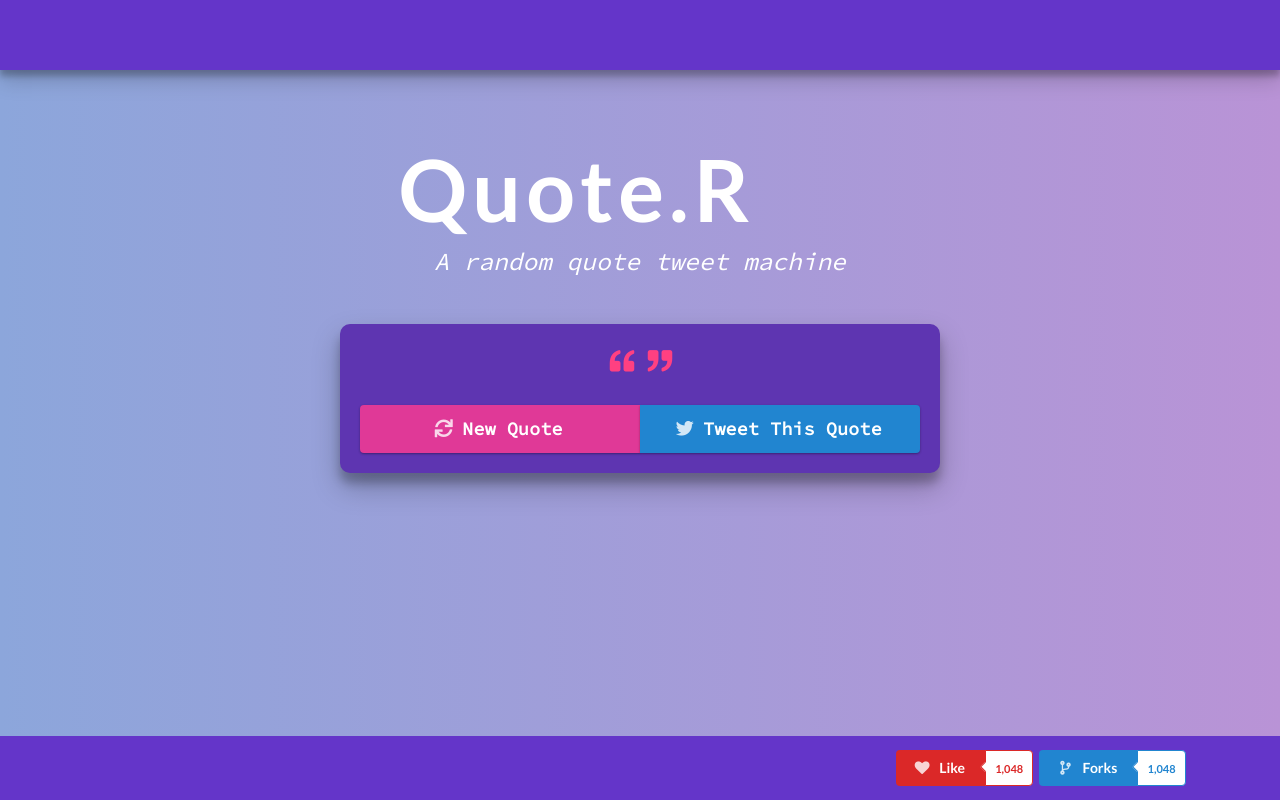
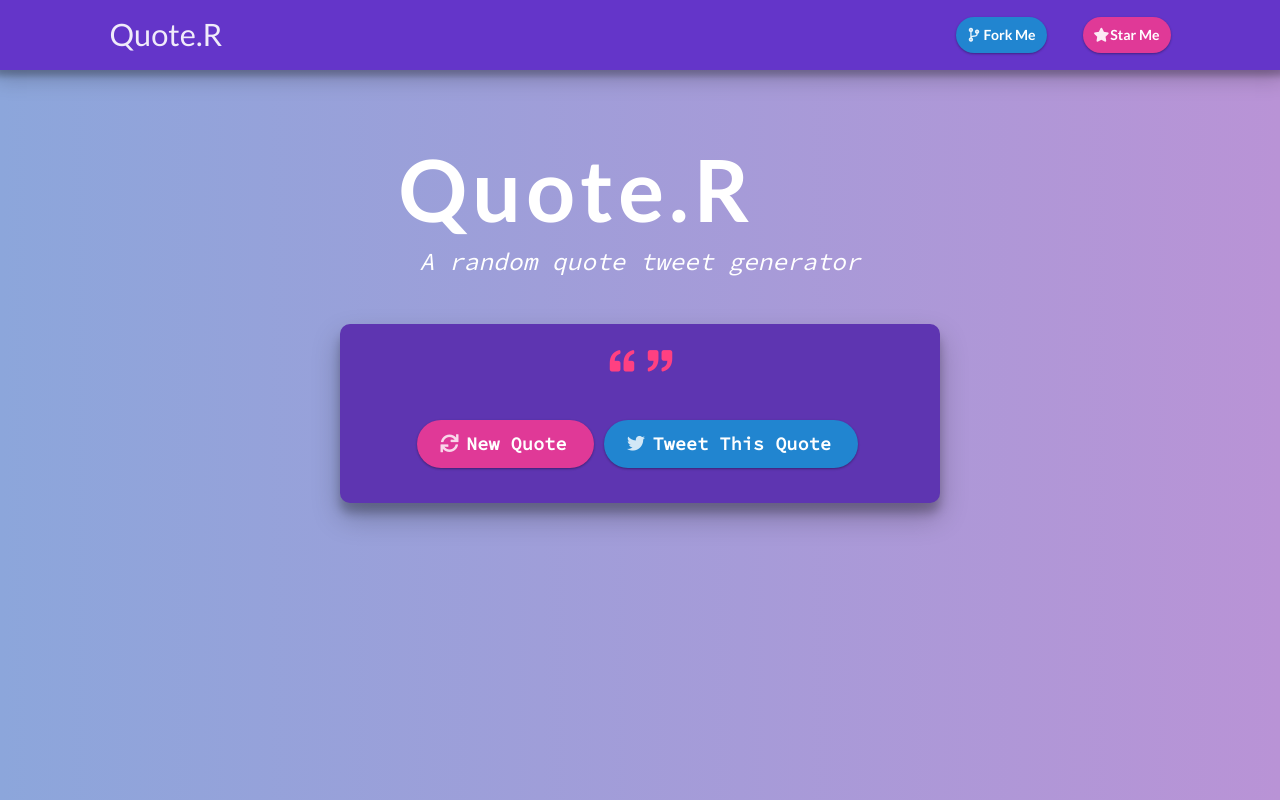
Before and after one commit to Biffyn/Quote.R, a plain HTML site: page index.html in a window 1280 px wide. Drawn offline with nearby package versions, Linux system fonts and the light colour scheme; no server answers.

Commit message:
Styling changes

```diff
--- a/css/main.scss
+++ b/css/main.scss
@@ -5,13 +5,9 @@
 // vars
 //colours
 $accent: #FF4081;
-$main: #5E35B1;
-// fonts
-
+$main: #5E35B1; // fonts
 @import 'https://fonts.googleapis.com/css?family=Indie+Flower|Lato|Play|Source+Code+Pro';
-
 // main css
-
 body {
     font-family: 'Play', sans-serif;
     background: #B993D6;
@@ -24,20 +20,24 @@ body {
 
 #quote-btn {
     font-family: 'Source Code Pro', monospace;
+    margin-top: 15px;
+    margin-bottom: 15px;
     letter-spacing: 0.02em;
     box-shadow: 0 1px 3px rgba(0,0,0,0.12), 0 1px 2px rgba(0,0,0,0.24);
     transition: all 0.3s cubic-bezier(.25,.8,.25,1);
-    &:hover{
+
+    &:hover {
         box-shadow: 0 14px 28px rgba(0,0,0,0.25), 0 10px 10px rgba(0,0,0,0.22);
     }
 }
 
-#tweet-btn{
+#tweet-btn {
     font-family: 'Source Code Pro', monospace;
     letter-spacing: 0.02em;
     box-shadow: 0 1px 3px rgba(0,0,0,0.12), 0 1px 2px rgba(0,0,0,0.24);
     transition: all 0.3s cubic-bezier(.25,.8,.25,1);
-    &:hover{
+
+    &:hover {
         box-shadow: 0 14px 28px rgba(0,0,0,0.25), 0 10px 10px rgba(0,0,0,0.22);
     }
 }
@@ -54,15 +54,45 @@ body {
     box-shadow: 0 10px 20px rgba(0,0,0,0.19), 0 6px 6px rgba(0,0,0,0.23);
 }
 
+#fork {
+    box-shadow: 0 1px 3px rgba(0,0,0,0.12), 0 1px 2px rgba(0,0,0,0.24);
+    transition: all 0.3s cubic-bezier(.25,.8,.25,1);
+
+    &:hover {
+        box-shadow: 0 14px 28px rgba(0,0,0,0.25), 0 10px 10px rgba(0,0,0,0.22);
+    }
+}
+
+#star {
+    box-shadow: 0 1px 3px rgba(0,0,0,0.12), 0 1px 2px rgba(0,0,0,0.24);
+    transition: all 0.3s cubic-bezier(.25,.8,.25,1);
+
+    &:hover {
+        box-shadow: 0 14px 28px rgba(0,0,0,0.25), 0 10px 10px rgba(0,0,0,0.22);
+    }
+}
+
 .accent {
     color: $accent;
+
+}
+
+.logo {
+    font-size: 2.2em;
+}
+
+.cta{
+    width:100%;
+    margin: 0 auto;
+    text-align:center;
+    display: inline-block;
 }
 
 .title {
     margin-top: 0;
     font-family: 'Lato', sans-serif;
     font-size: 3.5em;
-    margin-bottom: 0px;
+    margin-bottom: 0;
     letter-spacing: 0.06em;
 }
 
@@ -86,6 +116,7 @@ body {
     border-radius: 10px;
     box-shadow: 0 14px 28px rgba(0,0,0,0.25), 0 10px 10px rgba(0,0,0,0.22);
     background-color: $main;
+
     .quote {
         padding: 0 5px;
     }
--- a/index.html
+++ b/index.html
@@ -13,13 +13,32 @@
 </head>
 
 <body>
-    <div id="header" class="ui violet three item inverted menu">
-
+    <div id="header" class="ui violet inverted secondary menu">
+        <div class="ui container">
+            <div class="item">
+                <span class="logo" >Quote.R
+                    <i class="random outline accent icon"></i>
+                </span>
+                </a>
+            </div>
+            <div class="right menu">
+                <div class="item">
+                <a id="fork" class="circular ui blue icon button" href="https://github.com/Biffyn/Quote.R/fork">
+                    <i class="fork icon"></i> Fork Me
+                </a>
+                </div>
+                <div class="item">
+                    <a id="star" class="circular ui pink icon button" href="https://github.com/Biffyn/Quote.R">
+                        <i class="star  icon"></i> Star Me
+                    </a>
+                </div>
+            </div>
+        </div>
     </div>
     <div class="container-fluid main">
         <div class="container">
             <h1 class="text-center title">Quote.R <i class="random outline accent icon"></i></h1>
-            <p class="text-center tag-line"><em>A random quote tweet machine</em></p>
+            <p class="text-center tag-line"><em>A random quote tweet generator</em></p>
             <div class="row">
                 <div class="col-xs-12 center-block quote-card">
                     <div class="text-center">
@@ -29,37 +48,15 @@
                         <p></p>
                         <cite class="pull-right author"></cite>
                     </div>
-                    <div class="two big ui buttons">
-                        <a id="quote-btn" href="#" class="pink ui button">
+                    <div class="cta">
+                        <a id="quote-btn" href="#" class="ui big circular pink button">
                             <i class="refresh icon"></i>New Quote</a>
-                        <a id="tweet-btn" href="#" class="blue ui button">
+                        <a id="tweet-btn" href="#" class="ui big circular blue button">
                             <i class="twitter icon"></i>Tweet This Quote</a>
                     </div>
                 </div>
             </div>
-        </div>
-    </div>
-    <div id="footer" class="ui violet inverted vertical segment">
-        <div class="ui container">
-            <div class="pull-right">
-                <div class="mini ui labeled button" tabindex="0">
-                    <div class="ui red button">
-                        <i class="heart icon"></i> Like
-                    </div>
-                    <a class="ui basic red left pointing label">
-                        1,048
-                    </a>
-                </div>
-                <div class="mini ui labeled button font" tabindex="0">
-                    <div class="ui blue button">
-                        <i class="fork icon"></i>
-                        Forks
-                    </div>
-                    <a class="ui basic left pointing blue label">
-                        1,048
-                    </a>
-                </div>
-            </div>
+
         </div>
     </div>
     <script type="text/javascript" src="https://cdnjs.cloudflare.com/ajax/libs/jquery/3.1.0/jquery.min.js"></script>
```
Also changed, not shown: css/main.css.
